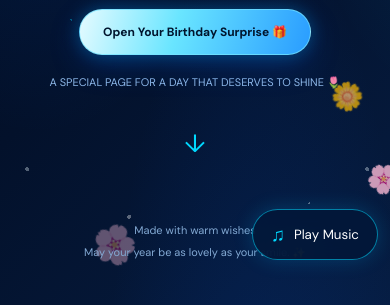
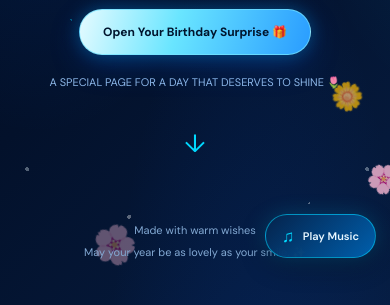
Before and after one commit to SmartFix0i/Birthday-, a plain HTML site: page index.html in a window 390 px wide. Shown: the part 572-877 px from the top of the page. Drawn offline with nearby package versions, Linux system fonts and the light colour scheme.

Commit message:
Update style.css

```diff
--- a/style.css
+++ b/style.css
@@ -863,3 +863,111 @@ footer {
         transition-duration: .01ms !important;
     }
 }
+
+
+/* ===================================
+   PREMIUM MOBILE MUSIC BUTTON
+=================================== */
+
+.music-button {
+    position: fixed;
+    bottom: 22px;
+    right: 22px;
+    z-index: 999;
+
+    display: flex;
+    align-items: center;
+    justify-content: center;
+    gap: 10px;
+
+    min-height: 48px;
+    padding: 12px 20px;
+
+    border: 1px solid rgba(0, 217, 255, .55);
+    border-radius: 50px;
+
+    color: #e8f7ff;
+
+    background: linear-gradient(
+        135deg,
+        rgba(5, 35, 75, .96),
+        rgba(0, 100, 180, .94)
+    );
+
+    box-shadow:
+        0 0 20px rgba(0, 190, 255, .22),
+        0 8px 25px rgba(0, 0, 0, .35);
+
+    backdrop-filter: blur(14px);
+    -webkit-backdrop-filter: blur(14px);
+
+    font-family: 'DM Sans', sans-serif;
+    font-size: 13px;
+    font-weight: 600;
+
+    transition: all .3s ease;
+}
+
+.music-button:hover {
+    transform: translateY(-3px);
+    box-shadow: 0 0 25px rgba(0, 217, 255, .4);
+}
+
+.music-button #musicIcon {
+    font-size: 19px;
+    color: #00d9ff;
+}
+
+.music-button.playing {
+    border-color: #00d9ff;
+    box-shadow: 0 0 25px rgba(0, 217, 255, .4);
+}
+
+.music-button.playing #musicIcon {
+    animation: musicPulse 1s ease-in-out infinite;
+}
+
+@keyframes musicPulse {
+    0%, 100% {
+        transform: scale(1);
+        text-shadow: 0 0 5px #00d9ff;
+    }
+
+    50% {
+        transform: scale(1.3);
+        text-shadow: 0 0 15px #00d9ff;
+    }
+}
+
+/* MOBILE VIEW */
+
+@media (max-width: 600px) {
+
+    .music-button {
+        right: 14px;
+        bottom: 14px;
+
+        min-height: 44px;
+        padding: 10px 16px;
+        gap: 8px;
+
+        font-size: 11px;
+        border-radius: 30px;
+    }
+
+    .music-button #musicIcon {
+        font-size: 17px;
+    }
+}
+
+/* SMALL MOBILE */
+
+@media (max-width: 360px) {
+
+    .music-button {
+        right: 10px;
+        bottom: 10px;
+        padding: 9px 13px;
+        font-size: 10px;
+    }
+}
```
